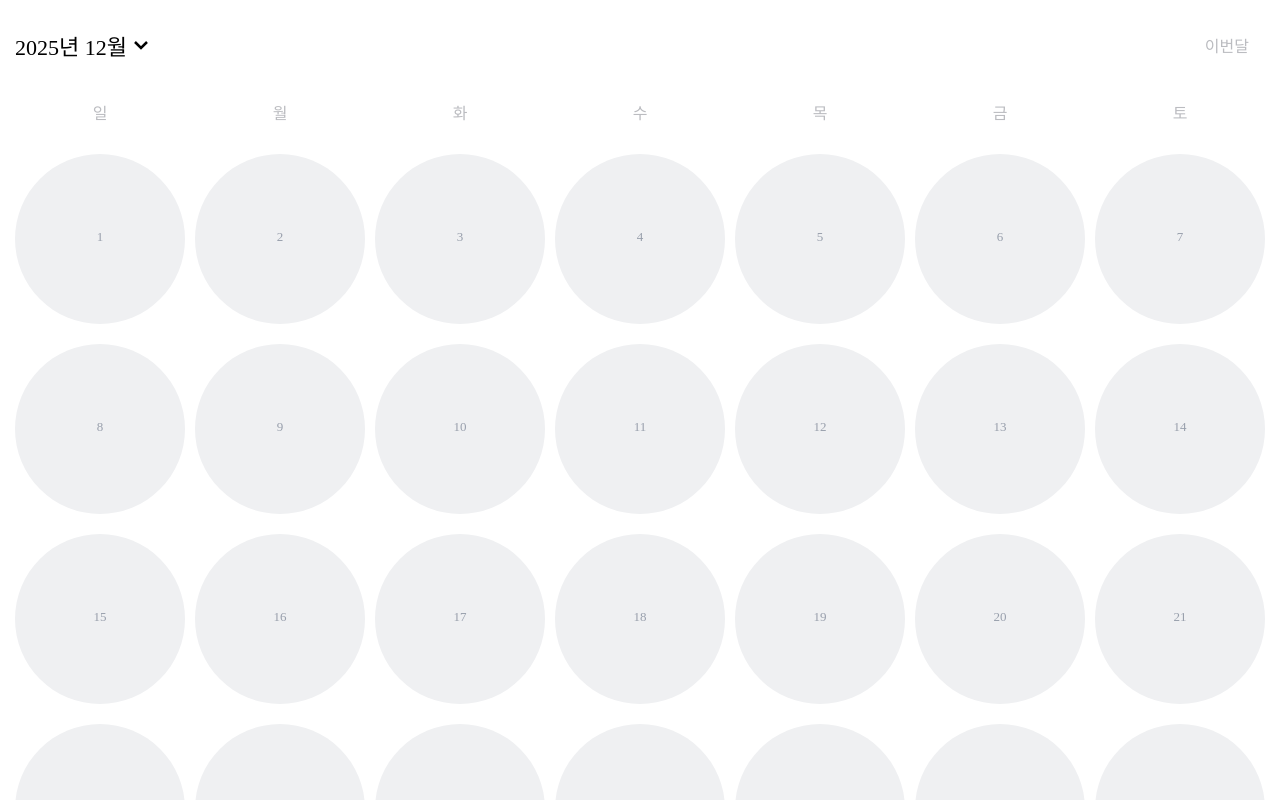
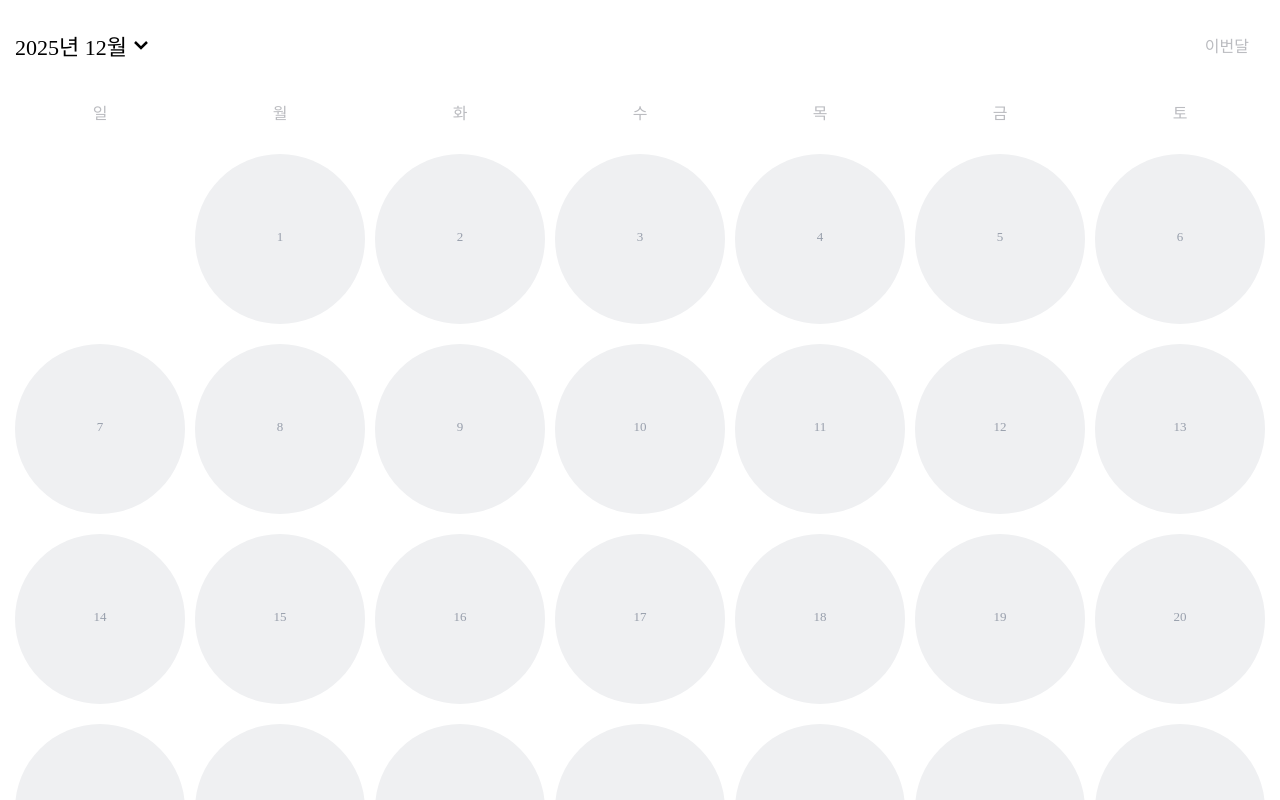
Before and after one commit to DaHeeO/moveOn, a React (Vite) app: page / in a window 1280 px wide. Built offline with nearby package versions, Linux system fonts and the light colour scheme; the HTML template or start-up script is replaced by a standard one; a web font is replaced by a local one.

Commit message:
feat: calendar rendering logic adding

```diff
--- a/src/components/calendars/CalendarBoard.tsx
+++ b/src/components/calendars/CalendarBoard.tsx
@@ -1,10 +1,30 @@
 import './CalendarBoard.css';
 import CalendarItem from './CalendarItem';
 
-const CalendarBoard = () => {
+interface Props {
+    pivotDate: Date;
+}
+
+const CalendarBoard = ({ pivotDate }: Props) => {
     const daysOfWeek = ['일', '월', '화', '수', '목', '금', '토'];
+
+    const year = pivotDate.getFullYear();
+    const month = pivotDate.getMonth();
+
+    // 0: sun, 1: mon, ...
+    const firstDayOfMonth = new Date(year, month, 1).getDay();
+
+    // 이번달의 마지막 날
+    const daysInMonth = new Date(year, month + 1, 0).getDate();
+
     const daysrender = [];
-    for (let i = 0; i < 31; i++) {
+
+    // 캘린더 앞날짜 의미없는거 추가
+    for (let i = -firstDayOfMonth + 1; i <= 0; i++) {
+        daysrender.push(i);
+    }
+
+    for (let i = 1; i <= daysInMonth; i++) {
         daysrender.push(i);
     }
 
@@ -17,7 +37,7 @@ const CalendarBoard = () => {
             </div>
             <div className="calendar-grid">
                 {daysrender.map((day) => {
-                    return <CalendarItem key={day} day={day + 1} />;
+                    return <CalendarItem key={day} day={day} />;
                 })}
             </div>
         </div>
--- a/src/components/calendars/CalendarItem.css
+++ b/src/components/calendars/CalendarItem.css
@@ -6,6 +6,11 @@
     align-items: center;
     justify-content: center;
     border-radius: 100px;
+}
+
+.CalendarItem.empty {
+    background: transparent;
+    cursor: default;
 }
 
 .CalendarItem > p {
--- a/src/components/calendars/CalendarItem.tsx
+++ b/src/components/calendars/CalendarItem.tsx
@@ -1,11 +1,7 @@
 import './CalendarItem.css';
 
 const CalendarItem = ({ day }: { day: number }) => {
-    return (
-        <div className="CalendarItem">
-            <p>{day}</p>
-        </div>
-    );
+    return <div className={`CalendarItem ${day <= 0 ? 'empty' : ''}`}>{day > 0 && <p>{day}</p>}</div>;
 };
 
 export default CalendarItem;
--- a/src/pages/Calendar.tsx
+++ b/src/pages/Calendar.tsx
@@ -23,7 +23,7 @@ const Calendar = () => {
     return (
         <div style={{ display: 'flex', flexDirection: 'column', flex: 1, width: '100%' }}>
             <CalendarHeader pivotDate={pivotDate} updatePivotDate={updatePivotDate} />
-            <CalendarBoard />
+            <CalendarBoard pivotDate={pivotDate} />
             <DiaryPreview />
         </div>
     );
```
